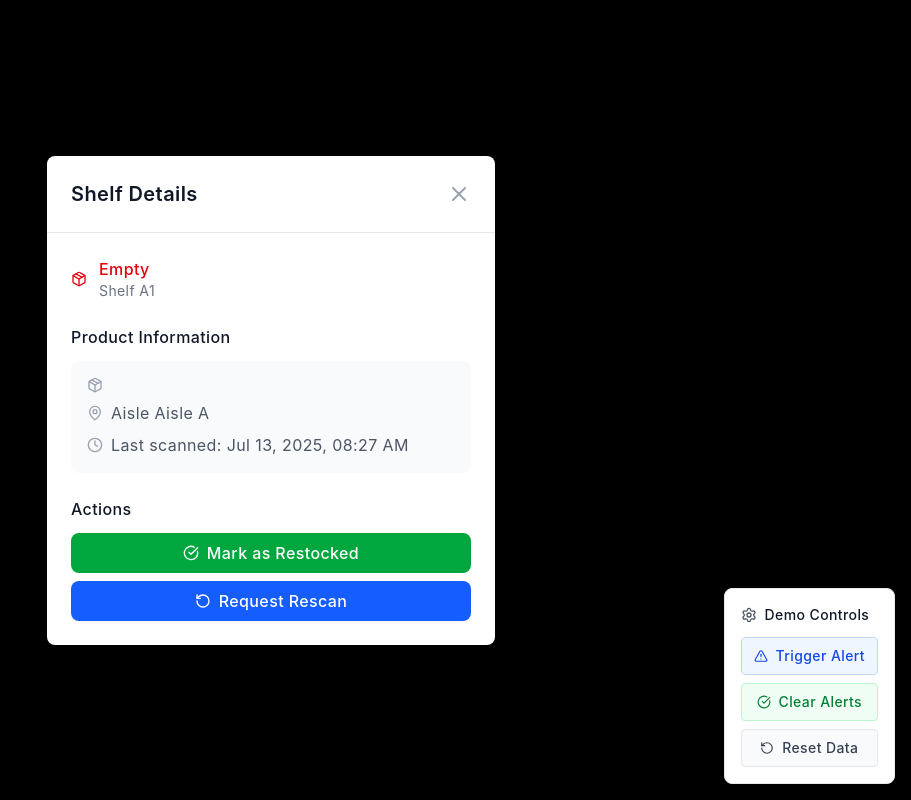
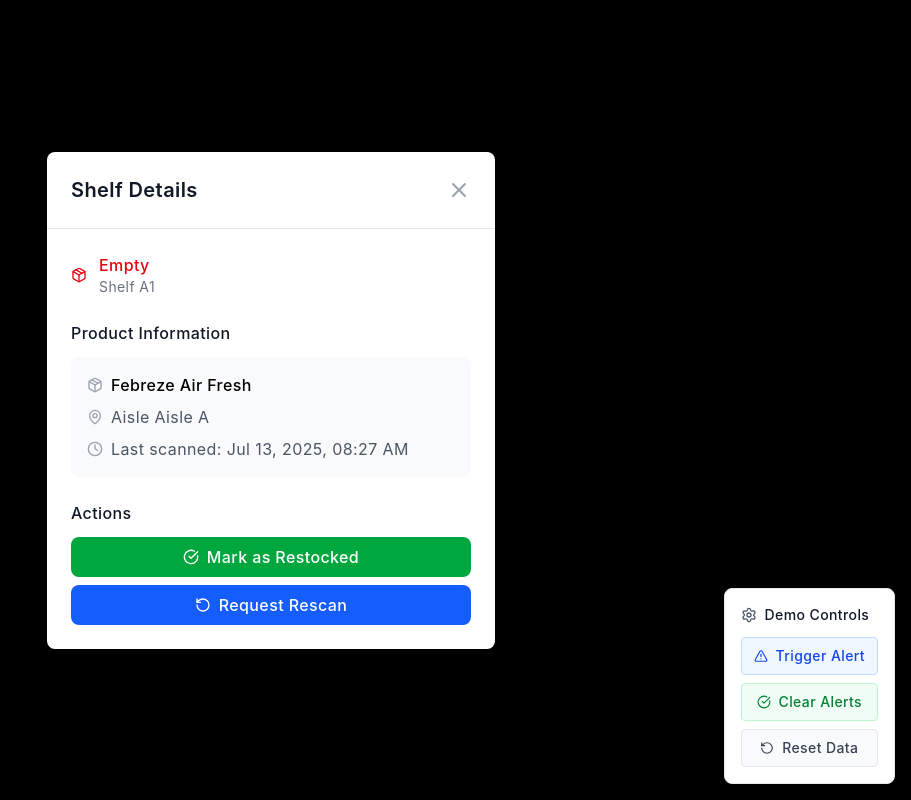
Before and after one commit to GlT-ignore/ShelfScan_AI, a Next.js app in the folder shelfscan/: page / in a window 1280 px wide. Both pictures are taken after a click on the element 175 px from the left and 579 px from the top of the page. Shown: the top 800 px of the page, without its empty margins (369-1280 px from the left). Built offline with nearby package versions, Linux system fonts and the light colour scheme.

Commit message:
fix: resolve TypeScript errors in ShelfDetailModal by deriving product info from shelf.items

```diff
--- a/shelfscan/components/ShelfDetailModal.tsx
+++ b/shelfscan/components/ShelfDetailModal.tsx
@@ -17,6 +17,11 @@ const ShelfDetailModal: React.FC<ShelfDetailModalProps> = ({
   onMarkRestocked,
   onRequestRescan
 }) => {
+  // Derive product information from shelf items
+  const primaryProduct = shelf.items.length > 0 ? shelf.items[0] : null;
+  const totalStock = shelf.items.reduce((sum, item) => sum + item.count, 0);
+  const productName = primaryProduct?.product || 'No Product';
+
   const formatDateTime = (timestamp: string) => {
     return new Date(timestamp).toLocaleString('en-US', {
       year: 'numeric',
@@ -101,7 +106,7 @@ const ShelfDetailModal: React.FC<ShelfDetailModalProps> = ({
             <div className="bg-gray-50 rounded-lg p-4 space-y-2">
               <div className="flex items-center gap-2">
                 <Package size={16} className="text-gray-400" />
-                <span className="font-medium">{shelf.product}</span>
+                <span className="font-medium">{productName}</span>
               </div>
               <div className="flex items-center gap-2">
                 <MapPin size={16} className="text-gray-400" />
@@ -123,7 +128,7 @@ const ShelfDetailModal: React.FC<ShelfDetailModalProps> = ({
               <div className="bg-gray-50 rounded-lg p-4">
                 <div className="flex items-center justify-between">
                   <span className="text-gray-600">Current Stock</span>
-                  <span className="font-medium text-gray-900">{shelf.stockLevel} units</span>
+                  <span className="font-medium text-gray-900">{totalStock} units</span>
                 </div>
                 {shelf.status === 'low' && (
                   <div className="mt-2 text-sm text-amber-600">
@@ -141,7 +146,7 @@ const ShelfDetailModal: React.FC<ShelfDetailModalProps> = ({
               {shelf.status === 'empty' && (
                 <button
                   onClick={() => {
-                    onMarkRestocked(shelf.id, shelf.product);
+                    onMarkRestocked(shelf.id, productName);
                     onClose();
                   }}
                   className="w-full flex items-center justify-center gap-2 px-4 py-2 bg-green-600 text-white
```
